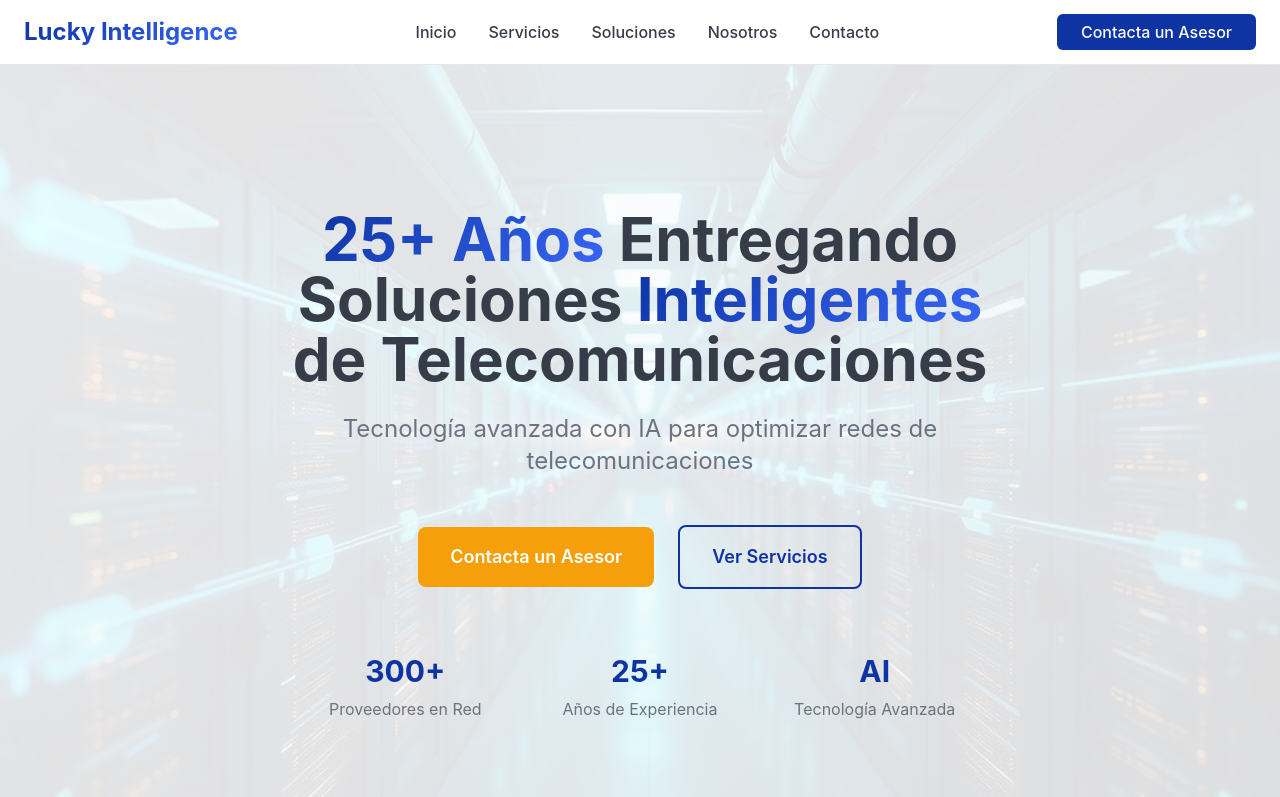
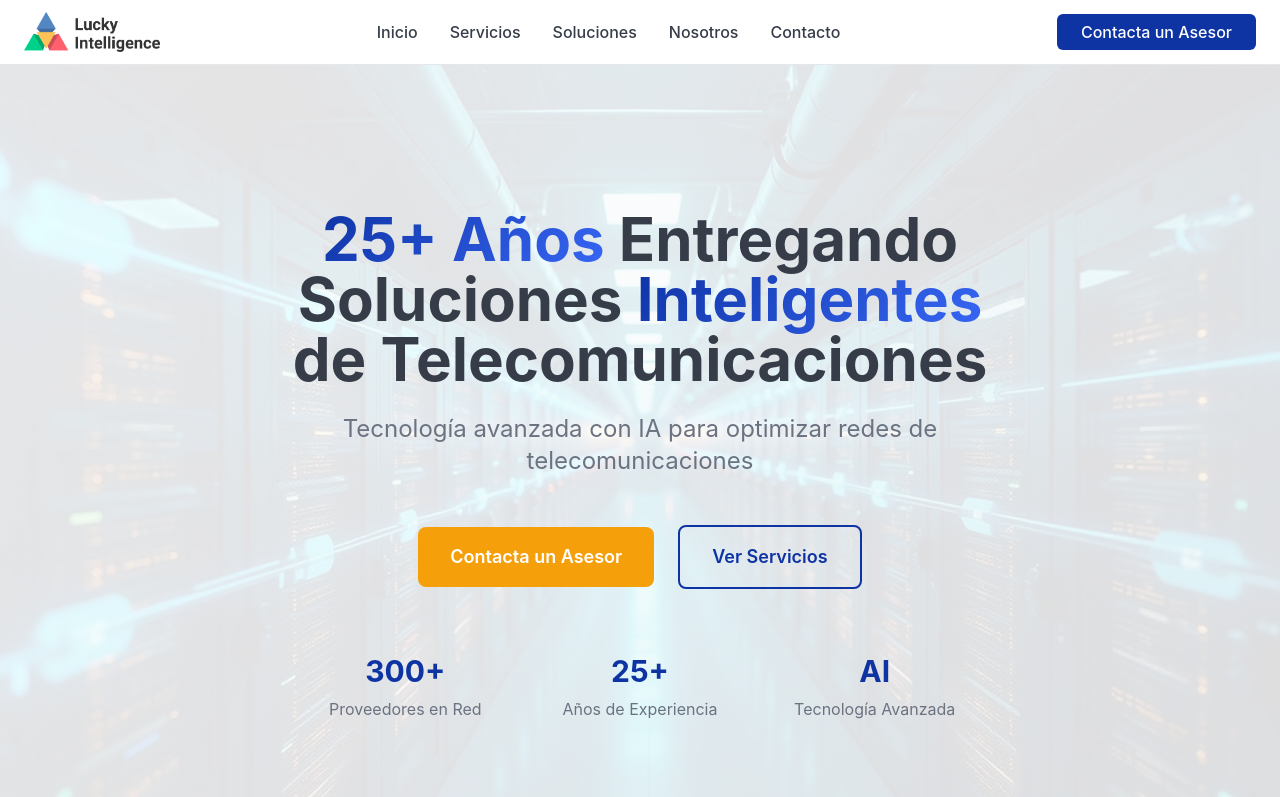
Before and after one commit to magnomarketing/lucky-intel-shine, a React (Vite) app: page / in a window 1280 px wide. Shown: the top 797 px of the page. Built offline with nearby package versions, Linux system fonts and the light colour scheme.

Commit message:
Add Lucky Intelligence logo
Add the Lucky Intelligence logo to the website header.

```diff
--- a/index.html
+++ b/index.html
@@ -6,6 +6,7 @@
     <title>Lucky Intelligence - Soluciones Inteligentes de Telecomunicaciones</title>
     <meta name="description" content="Lucky Intelligence ofrece soluciones avanzadas de telecomunicaciones con IA para monitoreo de redes, gestión inteligente y ciberseguridad." />
     <meta name="author" content="Lovable" />
+    <link rel="icon" href="/lovable-uploads/610b27c6-0be9-43b4-b228-49811a215cec.png" type="image/png">
 
     <meta property="og:title" content="106b5239-e961-463e-aadf-ad7694510aca" />
     <meta property="og:description" content="Lovable Generated Project" />
--- a/src/components/Header.tsx
+++ b/src/components/Header.tsx
@@ -20,7 +20,11 @@ const Header = () => {
         <div className="flex items-center justify-between h-16">
           {/* Logo */}
           <div className="flex items-center">
-            <h1 className="text-2xl font-bold text-gradient">Lucky Intelligence</h1>
+            <img
+              src="/lovable-uploads/610b27c6-0be9-43b4-b228-49811a215cec.png"
+              alt="Lucky Intelligence Logo"
+              className="h-10 w-auto"
+            />
           </div>
 
           {/* Desktop Navigation */}
```
Also changed, not shown: public/lovable-uploads/610b27c6-0be9-43b4-b228-49811a215cec.png (added).
